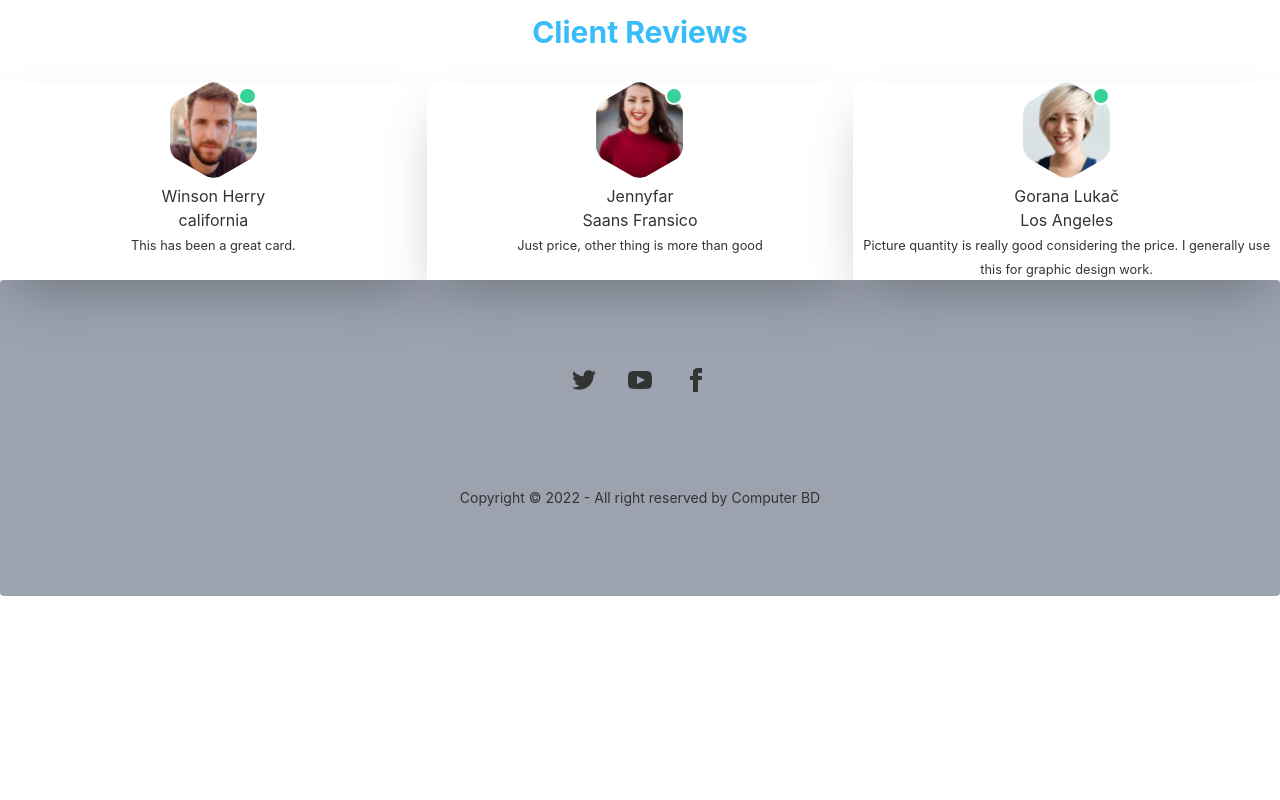
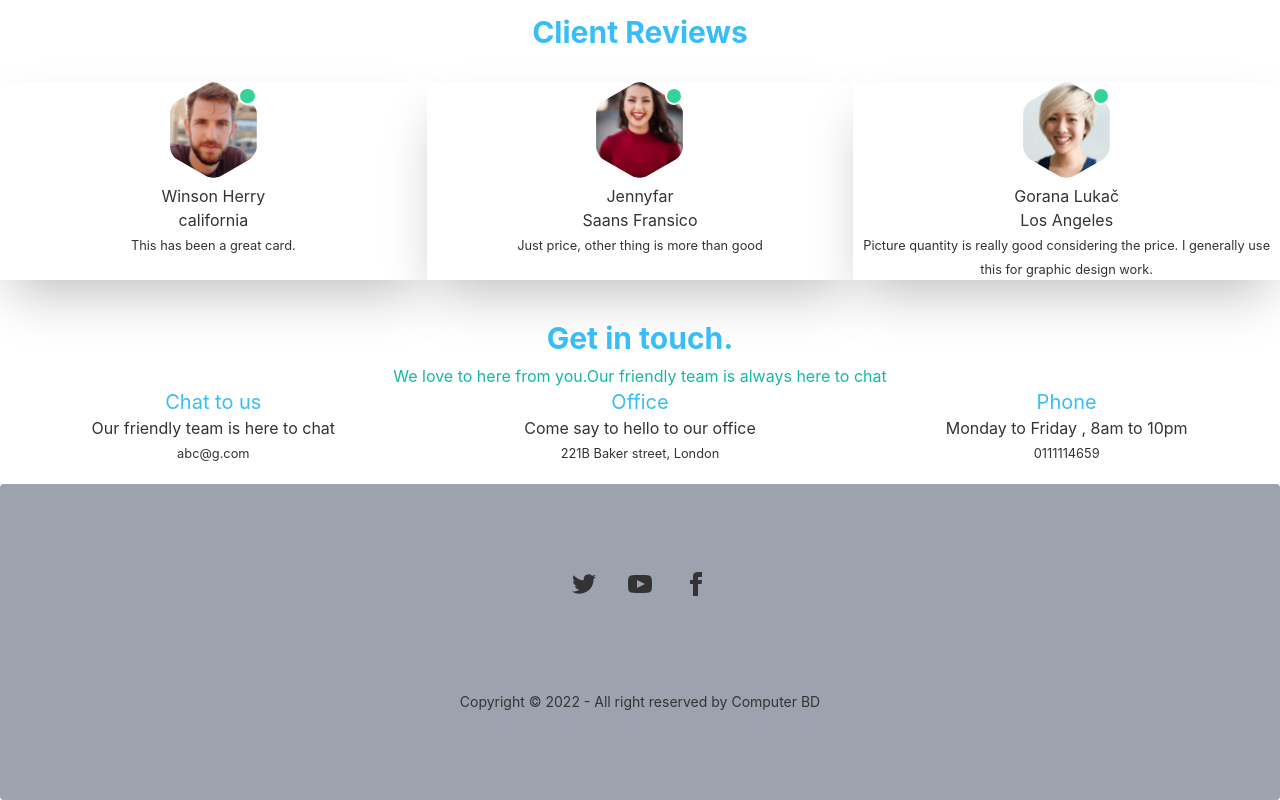
Before and after one commit to etikona/computer-web, a React (Create React App) app: page / in a window 1280 px wide. Shown: the part 3594-4394 px from the top of the page. Before the commit the page ends 4190 px from the top, so only its background shows below. Built offline with nearby package versions, Linux system fonts and the light colour scheme.

Commit message:
contact is ready

```diff
--- /dev/null
+++ b/src/Pages/Home/Contact.js
@@ -0,0 +1,29 @@
+import React from 'react';
+
+const Contact = () => {
+    return (
+        <section className='bg-base-100 mt-10'>
+              <h3 className='text-3xl mb-2 mt-2 text-primary font-bold'>Get in touch.</h3>
+         <p className='text-accent'> We love to here from you.Our friendly team is always here to chat </p>
+         <div className='grid grid-cols-1 md:grid-cols-2 lg:grid-cols-3 '>
+             <div className='mb-5'>
+                 <h4 className='text-xl text-primary'>Chat to us</h4>
+                 <p>Our friendly team is here to chat</p>
+                 <p><small>abc@g.com</small></p>
+             </div>
+             <div className='mb-5'>
+                 <h4 className='text-xl text-primary'>Office </h4>
+                 <p>Come say to hello to our office</p>
+                 <p><small>221B Baker street, London</small></p>
+             </div>
+             <div className='mb-5'>
+                 <h4 className='text-xl text-primary'>Phone</h4>
+                 <p>Monday to Friday , 8am to 10pm</p>
+                 <p><small>0111114659</small></p>
+             </div>
+         </div>
+        </section>
+    );
+};
+
+export default Contact;
--- a/src/Pages/Home/Home.js
+++ b/src/Pages/Home/Home.js
@@ -1,6 +1,7 @@
 import React from 'react';
 import Banner from '../Banner';
 import BusinessSummery from './BusinessSummery';
+import Contact from './Contact';
 import Parts from './Parts';
 import Reviews from './Reviews';
 
@@ -11,6 +12,7 @@ const Home = () => {
             <Parts></Parts>
             <BusinessSummery></BusinessSummery>
             <Reviews></Reviews>
+            <Contact></Contact>
         </div>
     );
 };
```
